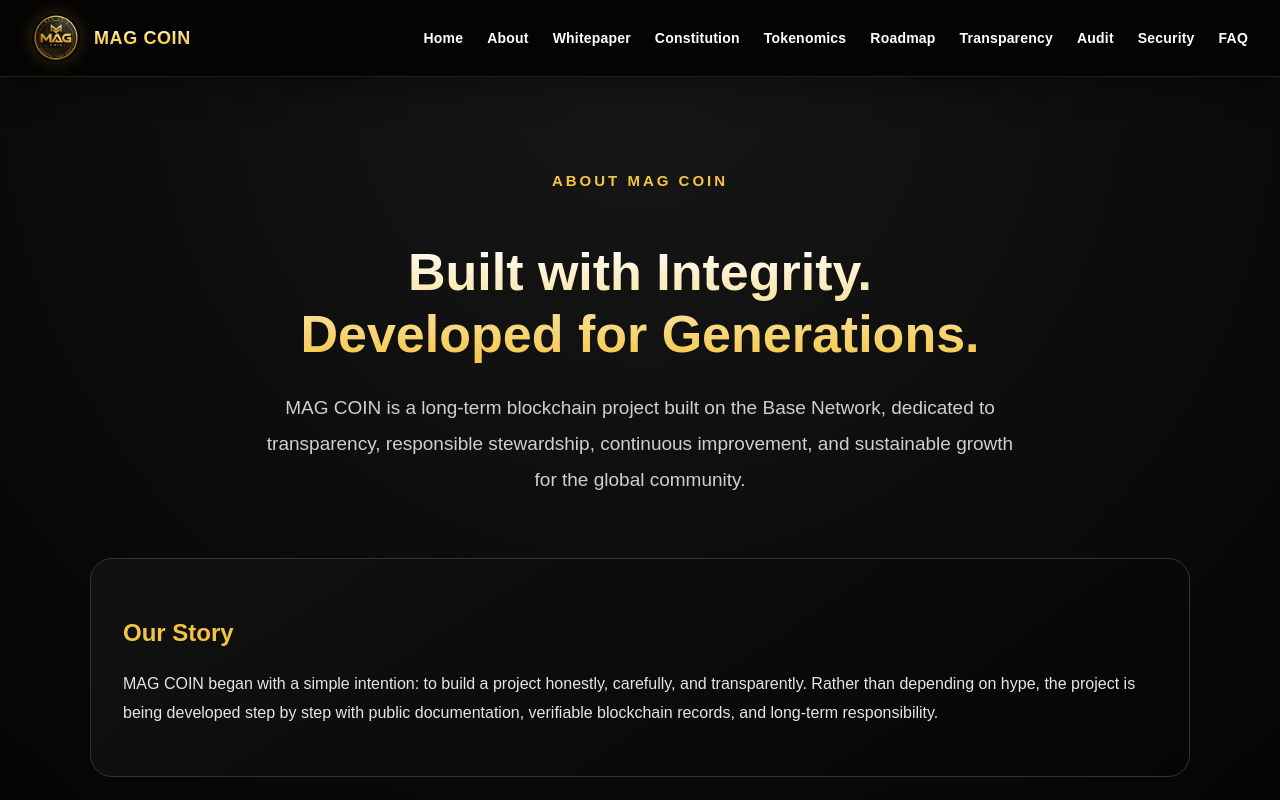
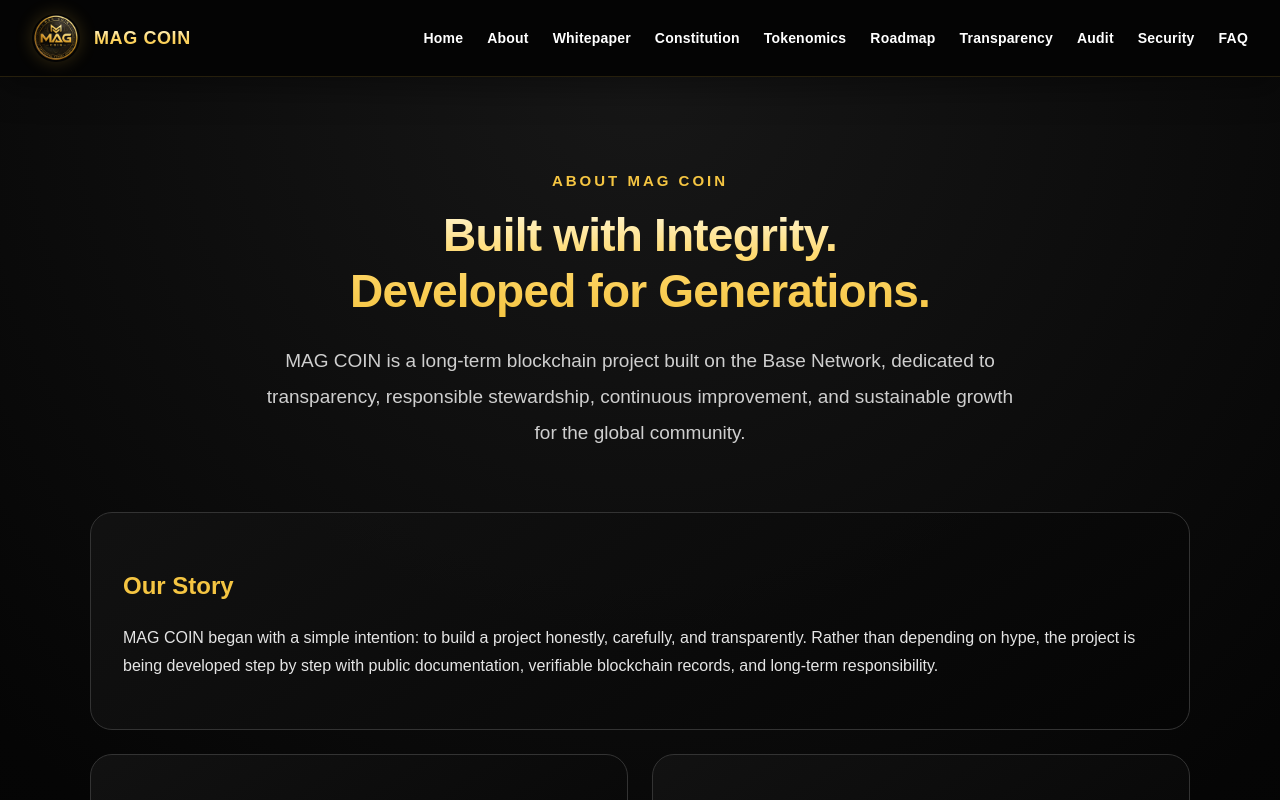
Before and after one commit to MAGZOWN/mag-coin-website, a Next.js app: page /about in a window 1280 px wide. Shown: the top 800 px of the page. Built offline with nearby package versions, Linux system fonts and the light colour scheme.

Commit message:
Phase 3: Refactor About hero using reusable HeroTitle component

```diff
--- a/app/components/AboutHero.tsx
+++ b/app/components/AboutHero.tsx
@@ -1,31 +1,32 @@
 import type { CSSProperties } from "react";
+
+import HeroTitle from "./ui/HeroTitle";
 
 export default function AboutHero() {
   return (
     <section style={styles.hero} className="fadeIn">
-
       <p style={styles.kicker}>
         ABOUT MAG COIN
       </p>
 
-      <h1 style={styles.title}>
-        Built with Integrity.
-        <br />
-        Developed for Generations.
-      </h1>
+      <HeroTitle>
+        <>
+          Built with Integrity.
+          <br />
+          Developed for Generations.
+        </>
+      </HeroTitle>
 
       <p style={styles.subtitle}>
         MAG COIN is a long-term blockchain project built on the Base Network,
         dedicated to transparency, responsible stewardship, continuous
         improvement, and sustainable growth for the global community.
       </p>
-
     </section>
   );
 }
 
 const styles: Record<string, CSSProperties> = {
-
   hero: {
     textAlign: "center",
     paddingTop: "20px",
@@ -40,19 +41,7 @@ const styles: Record<string, CSSProperties> = {
     letterSpacing: "3px",
     fontWeight: 700,
     marginBottom: "18px",
-  },
-
-  title: {
-    fontSize: "52px",
-    fontWeight: 800,
-    lineHeight: "1.2",
-    marginBottom: "24px",
-
-    background:
-      "linear-gradient(180deg,#ffffff 0%,#f5c542 100%)",
-
-    WebkitBackgroundClip: "text",
-    WebkitTextFillColor: "transparent",
+    textTransform: "uppercase",
   },
 
   subtitle: {
@@ -62,5 +51,4 @@ const styles: Record<string, CSSProperties> = {
     maxWidth: "760px",
     margin: "0 auto",
   },
-
 };
```
